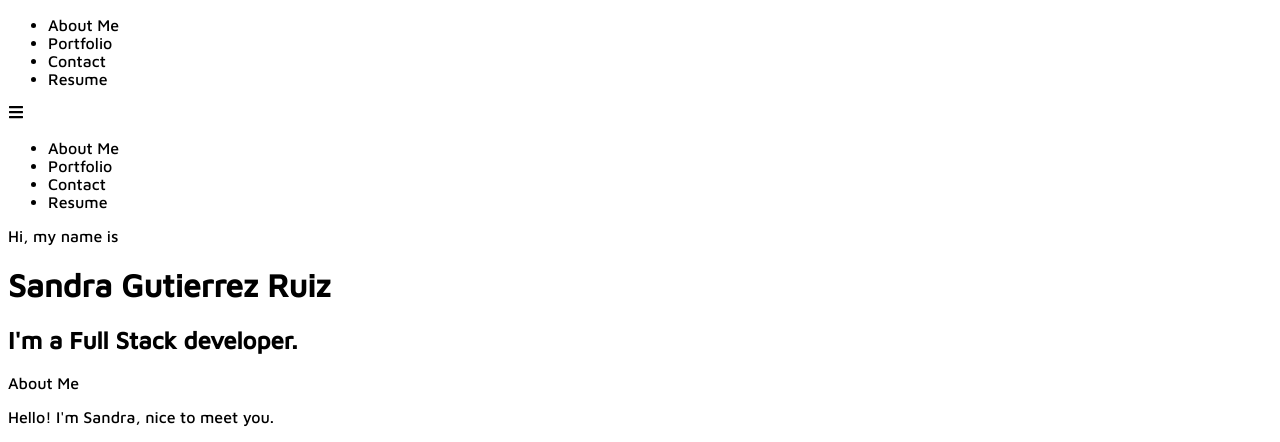
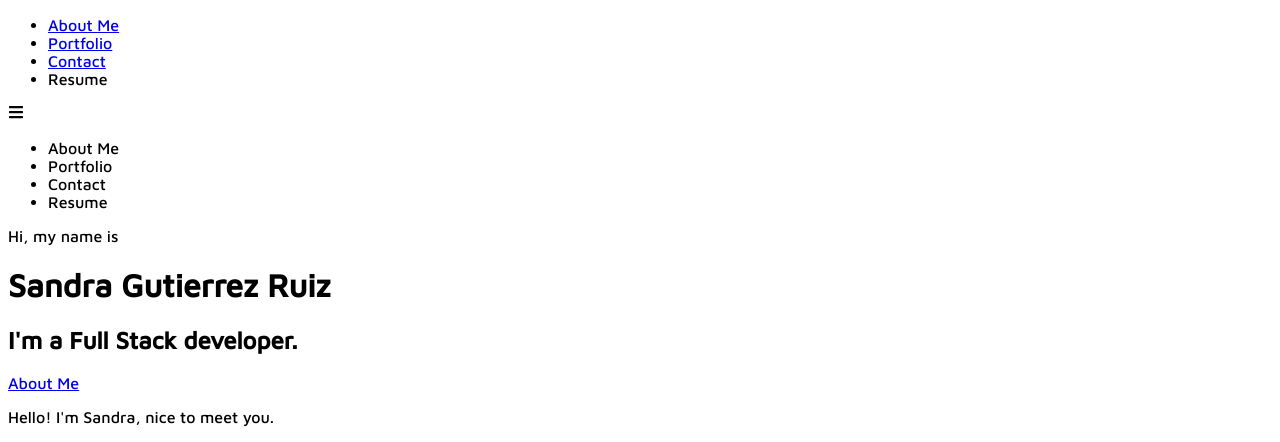
Before and after one commit to sandragruiz/my-react-portfolio, a React (Create React App) app in the folder my-react-portfolio/: page / in a window 1280 px wide. Shown: the top 442 px of the page. Built offline with nearby package versions, Linux system fonts and the light colour scheme.

Commit message:
implemented smooth scrolling, anchor tags nav

```diff
--- a/my-react-portfolio/src/App.js
+++ b/my-react-portfolio/src/App.js
@@ -5,8 +5,34 @@ import Projects from "./components/Project";
 import Contact from "./components/Contact";
 import Footer from "./components/Footer";
 
+import React, { useEffect } from 'react';
+
 
 function App() {
+// Event listener for smooth scrolling
+  useEffect(() => {
+    const handleSmoothScroll = (event) => {
+      event.preventDefault();
+      const targetId = event.target.getAttribute('href');
+      const targetElement = document.querySelector(targetId);
+      if (targetElement) {
+        targetElement.scrollIntoView({ behavior: 'smooth' });
+      }
+    };
+
+    const navLinks = document.querySelectorAll('a[href^="#"]');
+    navLinks.forEach((link) => {
+      link.addEventListener('click', handleSmoothScroll);
+    });
+
+    // Clean up the event listener when the component unmounts
+    return () => {
+      navLinks.forEach((link) => {
+        link.removeEventListener('click', handleSmoothScroll);
+      });
+    };
+  }, []);
+
   return (
     <div>
       <Navbar />
--- a/my-react-portfolio/src/components/AboutMe.jsx
+++ b/my-react-portfolio/src/components/AboutMe.jsx
@@ -2,12 +2,12 @@ import React from 'react'
 
 const About = () => {
     return (
-        <div name='about' className='w-full h-screen bg-[#75132f] text-gray-300'>
+        <div id='about' name='about' className='w-full h-screen bg-[#75132f] text-gray-300'>
             <div className='flex flex-col justify-center items-center w-full h-full'>
                 <div className='max-w-[1000px] w-full px4 grid grid-cols-2 gap-8'>
 
                     <div className='sm:text-right pb-8 pl-4'>
-                        <p className='text-4xl font-bold inline border-b-4 border-rose-200'>About Me</p>
+                        <a href='#aboutme'><p className='text-4xl font-bold inline border-b-4 border-rose-200'>About Me</p></a>
                     </div>
 
                     <div></div>
--- a/my-react-portfolio/src/components/Contact.jsx
+++ b/my-react-portfolio/src/components/Contact.jsx
@@ -2,7 +2,7 @@ import React from 'react'
 
 const Contact = () => {
     return (
-        <div name='contact' className='w-full h-screen bg-[#75132f] flex justify-center items-center p-4'>
+        <div id='contact' name='contact' className='w-full h-screen bg-[#75132f] flex justify-center items-center p-4'>
             <form action='' className='flex flex-col max-w-[600px] w-full'>
                 <div className='pb-8'>
                     <p className='text-4xl font-bold inline border-b-4 border-rose-200 text-gray-300'>Contact</p>
--- a/my-react-portfolio/src/components/Navbar.jsx
+++ b/my-react-portfolio/src/components/Navbar.jsx
@@ -14,10 +14,18 @@ const Navbar = () => {
     {/* menu */}
     <div>
       <ul className='hidden md:flex'>
-        <li>About Me</li>
-        <li>Portfolio</li>
-        <li>Contact</li>
-        <li>Resume</li>
+        <li>
+          <a href='#about'>About Me</a>
+        </li>
+        <li>
+          <a href="#portfolio">Portfolio</a>
+        </li>
+        <li>
+          <a href="#contact">Contact</a>
+        </li>
+        <li>
+          Resume {/*future dev: add updated resume link*/}
+        </li>
       </ul>
     </div>
 
--- a/my-react-portfolio/src/components/Project.jsx
+++ b/my-react-portfolio/src/components/Project.jsx
@@ -6,7 +6,7 @@ import Quickdecks from '../assets/images/quickdecks.png'
 
 const Projects = () => {
     return (
-        <div name='projects' className='bg-[#75132f] text-gray-300 w-full md:h-screen'>
+        <div id='portfolio' name='projects' className='bg-[#75132f] text-gray-300 w-full md:h-screen'>
             <div className='max-w-[1000px] mx-auto p-4 flex flex-col justify-center w-full h-full'>
 
                 <div className='pb-8'>
```
